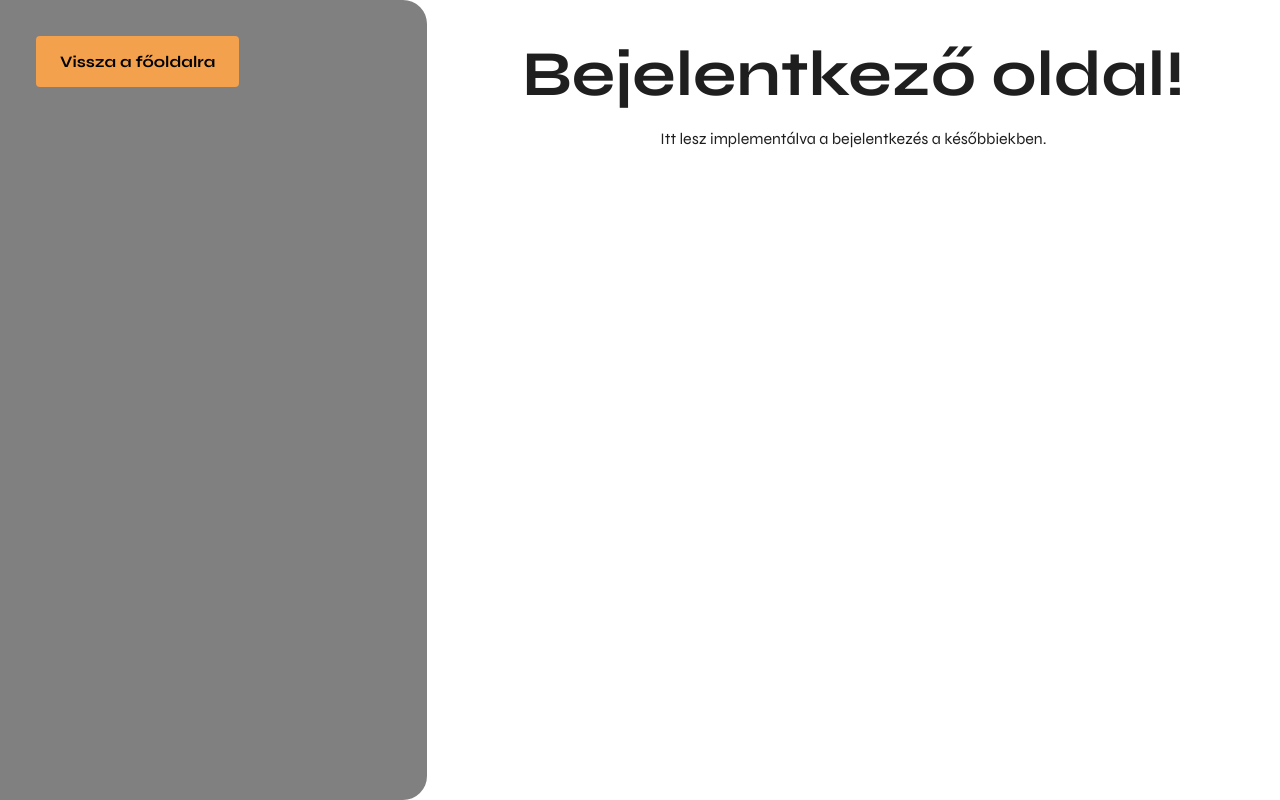
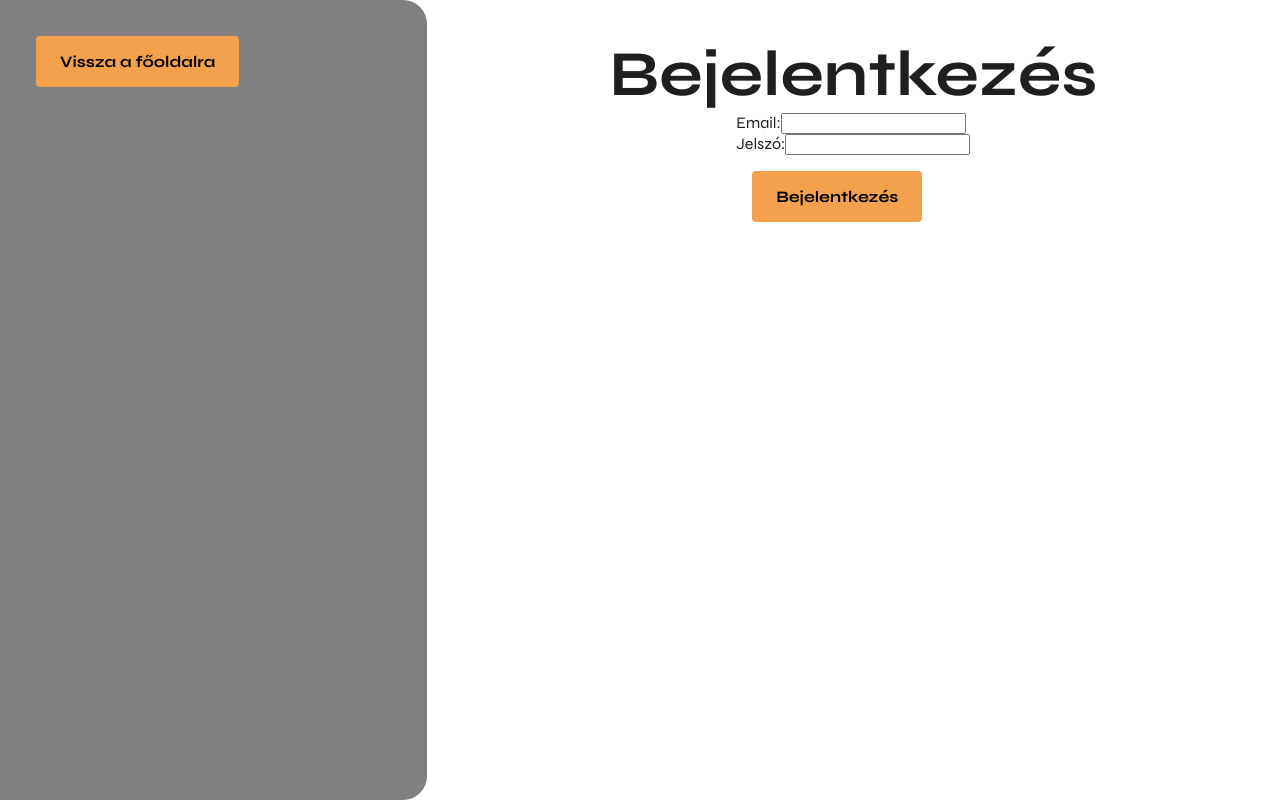
Before and after one commit to szmbalint/sfm_dunapart, a React (Create React App) app: page /Login in a window 1280 px wide. Built offline with nearby package versions, Linux system fonts and the light colour scheme.

Commit message:
Update Login.js
Login oldal teszt

```diff
--- a/src/components/auth/Login.js
+++ b/src/components/auth/Login.js
@@ -1,17 +1,74 @@
-import React from 'react';
-import { Link } from 'react-router-dom';  // Importáljuk a Link komponenst a vissza gomb miatt.
+import React, { useState } from 'react';
+import { Link } from 'react-router-dom';
 
 function Login() {
+  const [email, setEmail] = useState('');
+  const [password, setPassword] = useState('');
+  const [message, setMessage] = useState('');
+
+  const handleSubmit = async (e) => {
+    e.preventDefault(); // Az űrlap alapértelmezett működésének megakadályozása.
+
+    try {
+      const response = await fetch('https://your-backend-api-url.com/login', {
+        method: 'POST',
+        headers: {
+          'Content-Type': 'application/json',
+        },
+        body: JSON.stringify({ email, password }), // Adatok küldése JSON formátumban.
+      });
+
+      if (response.ok) {
+        const data = await response.json();
+        setMessage('Sikeres bejelentkezés!');
+        console.log('Bejelentkezési válasz:', data); // További feldolgozás, pl. token mentése.
+      } else {
+        setMessage('Hibás email vagy jelszó!');
+      }
+    } catch (err) {
+      console.error('Hiba történt a szerverrel:', err);
+      setMessage('Hiba történt a szerverrel való kommunikáció során.');
+    }
+  };
+
   return (
-    <div className="grid-container">                            {/* Konténer */}
-
-      <div className="left-panel-grey">                        {/* Bal panel (zöld) */}
-        <button><Link to="/">Vissza a főoldalra</Link></button> {/* Vissza gomb */}
+    <div className="grid-container">
+      <div className="left-panel-grey">
+        <button>
+          <Link to="/">Vissza a főoldalra</Link>
+        </button>
       </div>
 
-      <div className="right-panel">                             {/* Jobb panel */}
-        <h1>Bejelentkező oldal!</h1>
-        <p>Itt lesz implementálva a bejelentkezés a későbbiekben.</p>
+      <div className="right-panel">
+        <h1>Bejelentkezés</h1>
+
+        <form onSubmit={handleSubmit}>
+          <div>
+            <label htmlFor="email">Email:</label>
+            <input
+              type="email"
+              id="email"
+              value={email}
+              onChange={(e) => setEmail(e.target.value)} // Email állapot frissítése.
+              required
+            />
+          </div>
+
+          <div>
+            <label htmlFor="password">Jelszó:</label>
+            <input
+              type="password"
+              id="password"
+              value={password}
+              onChange={(e) => setPassword(e.target.value)} // Jelszó állapot frissítése.
+              required
+            />
+          </div>
+
+          <button type="submit">Bejelentkezés</button>
+        </form>
+
+        {message && <p>{message}</p>} {/* Visszajelzés a felhasználónak */}
       </div>
     </div>
   );
```
